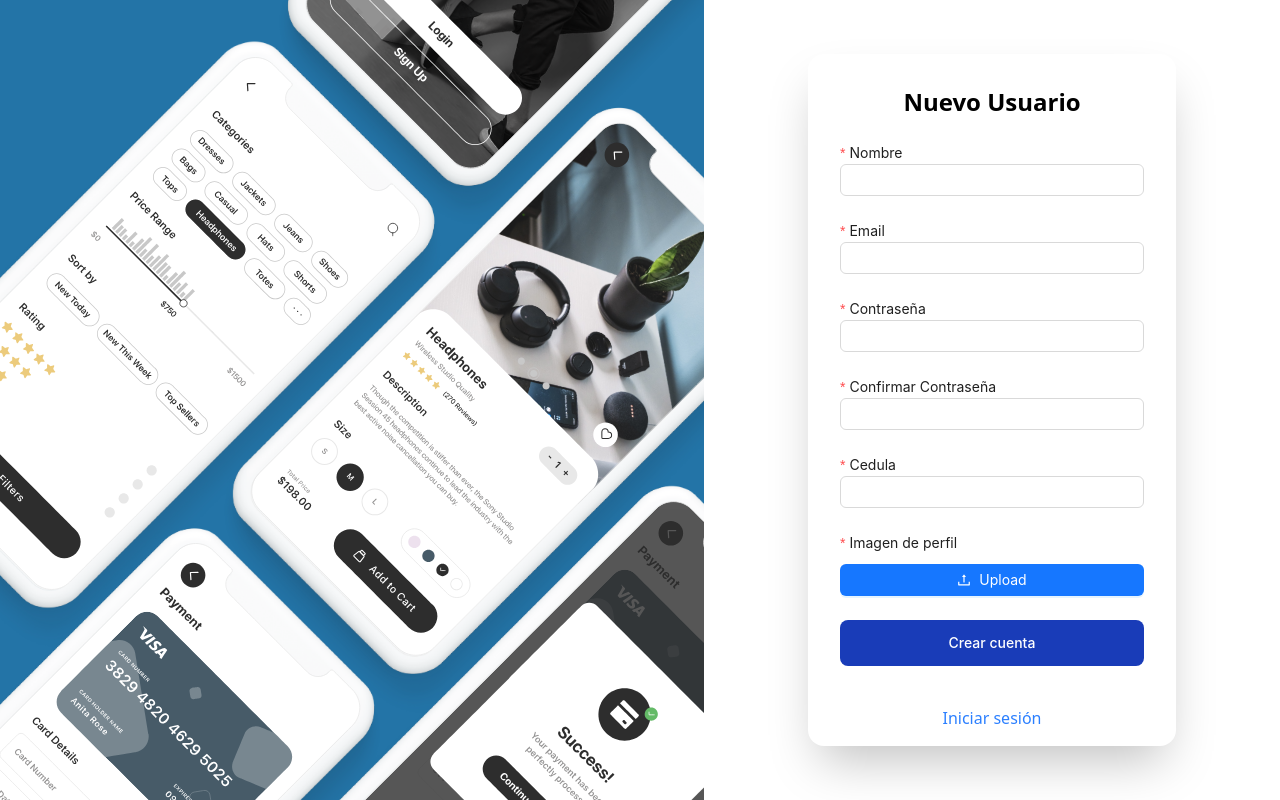
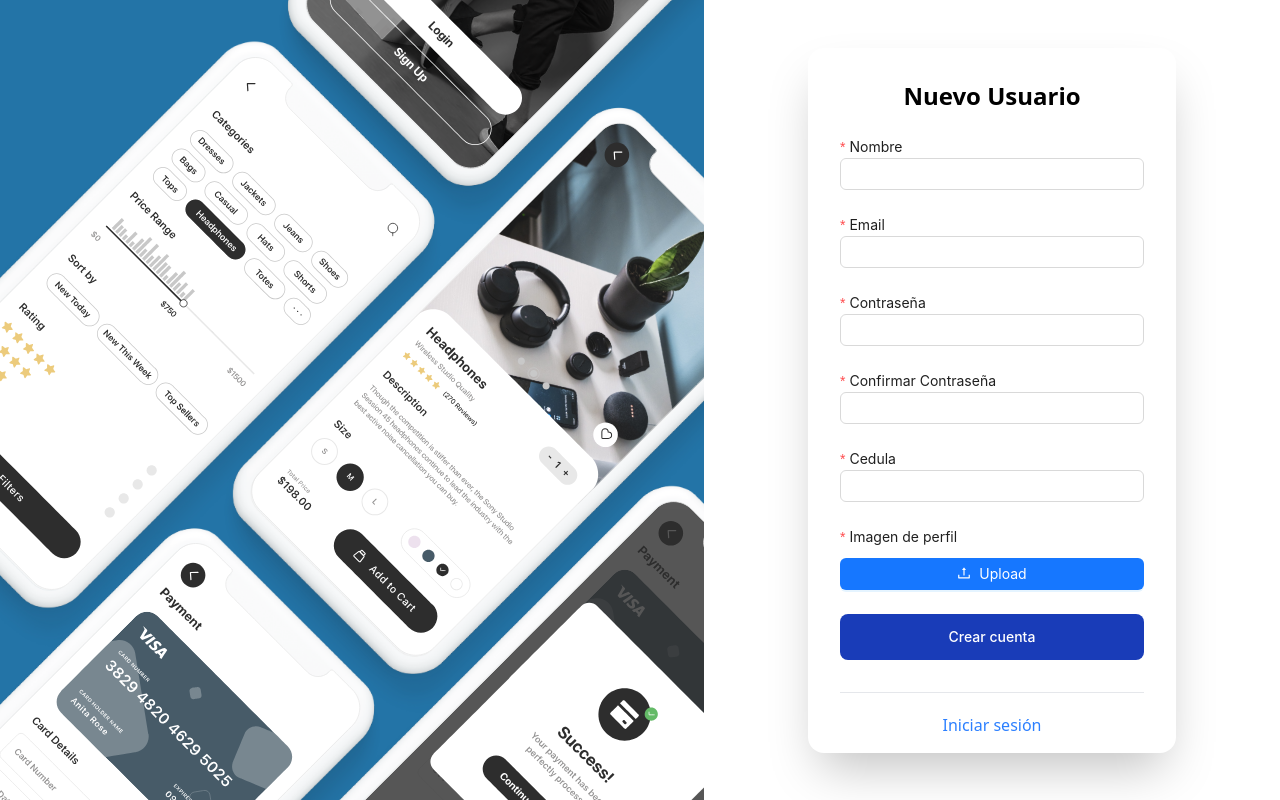
Before and after one commit to jotade13/unet-sipl-frontend, a React (Vite) app: page /register in a window 1280 px wide. Built offline with nearby package versions, Linux system fonts and the light colour scheme; no server answers.

Commit message:
new details

```diff
--- a/src/containers/register.jsx
+++ b/src/containers/register.jsx
@@ -103,9 +103,9 @@ function Login() {
                 </div>
               </Form>
 
-              <div className="mt-0 pt-0 pb-4">
+              <div className="pt-0 mt-8 pb-4 border-t border-gray-200">
                 <div className="flex justify-center items-center">
-                  <Link to="../login" className='text-[16px] pt-[40px] text-blue-500'>Iniciar sesión</Link>
+                  <Link to="../login" className='text-[16px] pt-[20px] text-blue-500'>Iniciar sesión</Link>
                 </div>
               </div>
             </div>
```
